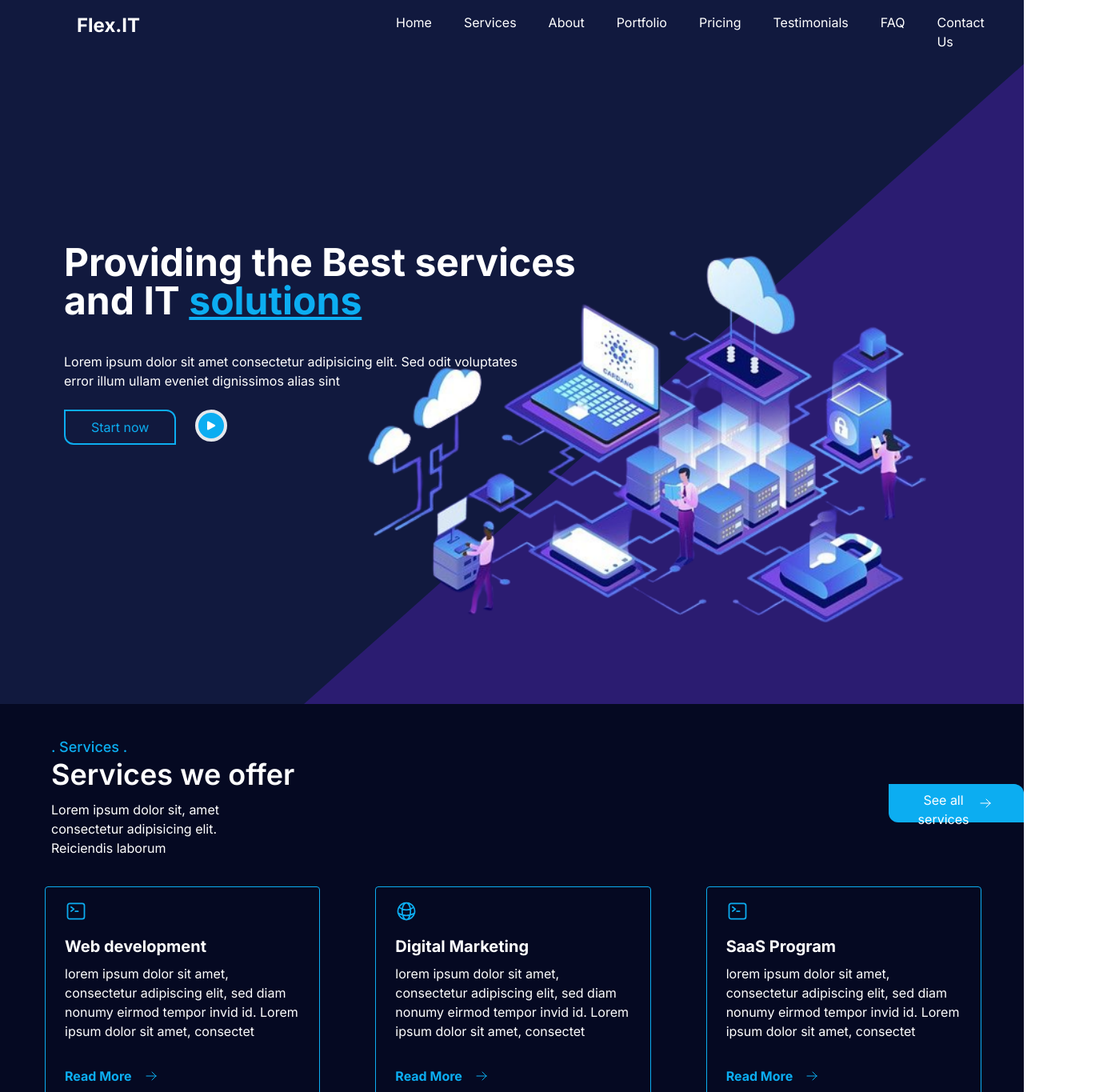
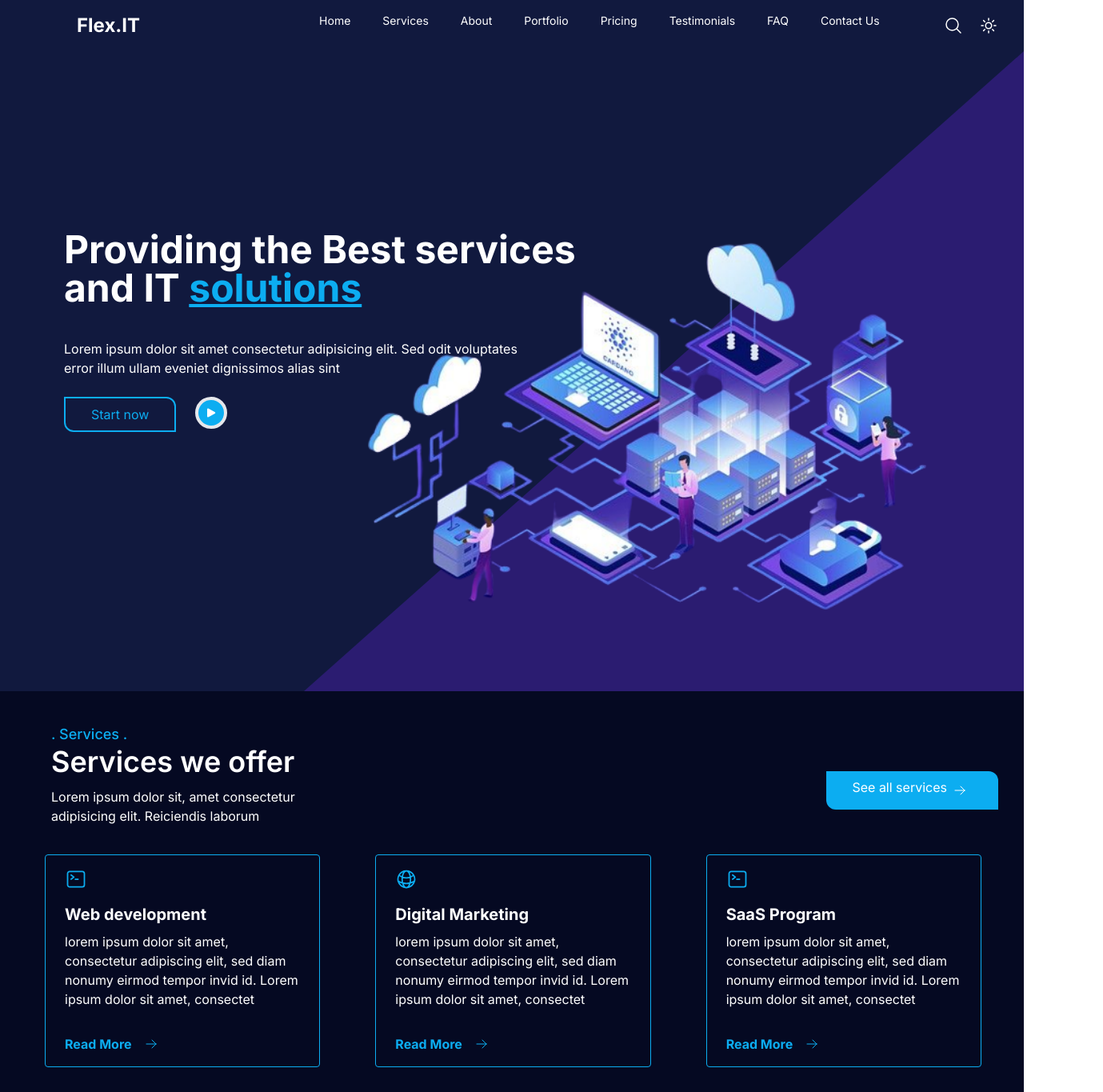
Before and after one commit to A-Leslie/FlexIT-front, a Next.js app: page / in a window 1280 px wide. Shown: the top 1365 px of the page at 80% size, 1379 px wide, since content can reach past the window. Built offline with nearby package versions, Linux system fonts and the light colour scheme.

Commit message:
resolution-solve

```diff
--- a/src/app/about/page.jsx
+++ b/src/app/about/page.jsx
@@ -6,7 +6,7 @@ import {CommandLineIcon,GlobeAltIcon,UserCircleIcon,MagnifyingGlassIcon,WrenchSc
 
 function About() {
   return (
-    <div className='bg-purple-side lg:h-screen w-full'>
+    <div className='bg-purple-side lg:h- w-full'>
     <div className=' flex ml-16'>
          <div className="title">
       <h2 className='text-blue-light font-medium text-lg mt-9'>. About us .</h2>
@@ -16,7 +16,7 @@ function About() {
     </div>
 
 <div className='w-12/12 flex'>
-    <div className='cards  ml-10 lg:w-6/12'>
+    <div className='cards  ml-10 lg:w-8/12'>
       <div className='lg:mr-20 md:mr-20 lg:flex md:flex'>
         <Card
       icon={<CommandLineIcon className='w-7'/>}
--- a/src/app/navbar/page.jsx
+++ b/src/app/navbar/page.jsx
@@ -10,7 +10,7 @@ function Navbar() {
                <div className='title text-white font-bold text-2xl md:ml-20 lg:ml-20 ml-10'>
                Flex.IT
                </div>
-               <ul className='lg:flex lg:gap-10 text-white lg:ml-80 hidden  '>
+               <ul className='lg:flex lg:gap-10 text-sm text-white lg:ml-56 hidden  '>
                  <li>
             <Link href="/">Home</Link>
                </li>
--- a/src/app/services/page.jsx
+++ b/src/app/services/page.jsx
@@ -3,7 +3,7 @@ import Card from './card';
 import {CommandLineIcon,GlobeAltIcon,UserCircleIcon,MagnifyingGlassIcon,WrenchScrewdriverIcon,ArrowRightIcon} from '@heroicons/react/24/outline'
 function Services() {
   return (
-    <div className='bg-purple-side lg:h-screen md:h-screen h-[2300px] w-full'>
+    <div className='bg-purple-side lg:h-full md:h-screen h-[2300px] w-full'>
       <div className=' lg:flex md:flex pt-1 ml-16'>
            <div className="title">
         <h2 className='text-blue-light font-medium text-lg mt-9'>. Services .</h2>
@@ -11,7 +11,7 @@ function Services() {
        <p className='text-white font-white text-md lg:w-8/12 md:w-8/12 w-12/12  mt-3 mb-5'>Lorem ipsum dolor sit, amet consectetur adipisicing elit. Reiciendis laborum</p>
       </div>
 
-        <button className='py-2 h-12 px-8 lg:mt-24 md:mt-24 my-5 text-white flex  rounded-tr-xl rounded-bl-xl bg-blue-light lg:ml-[650px]'>See all services
+        <button className='py-2 h-12 px-8 lg:mt-24 md:mt-24 my-5 text-white flex  rounded-tr-xl rounded-bl-xl bg-blue-light lg:ml-[400px]'>See all services
       <span>
       <ArrowRightIcon className='w-4 text-white my-2 mx-2'/>
         </span>
```
